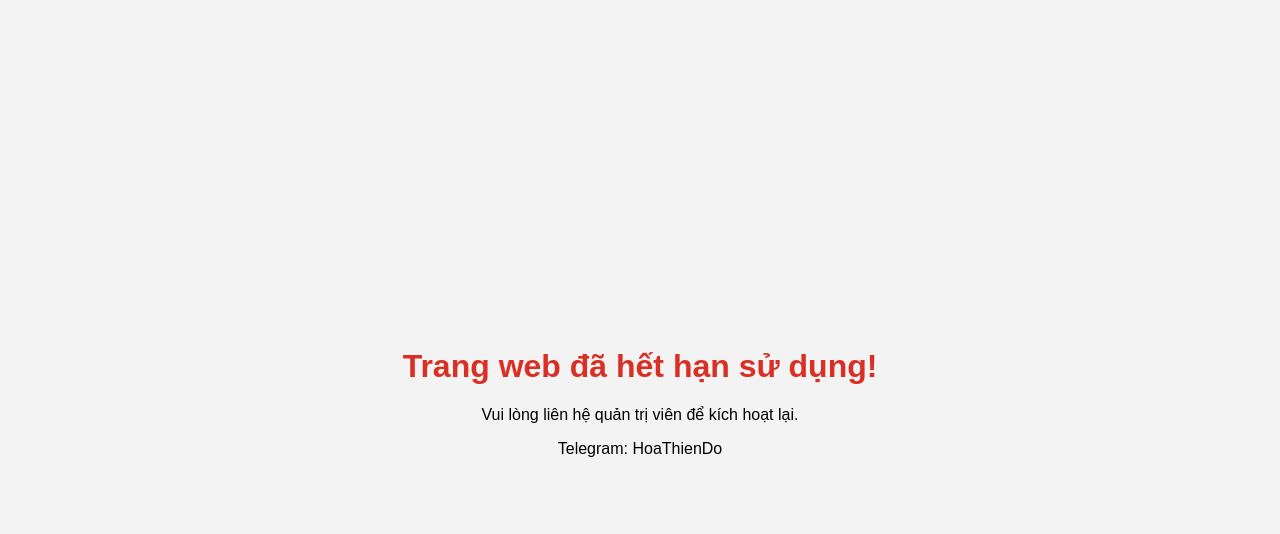
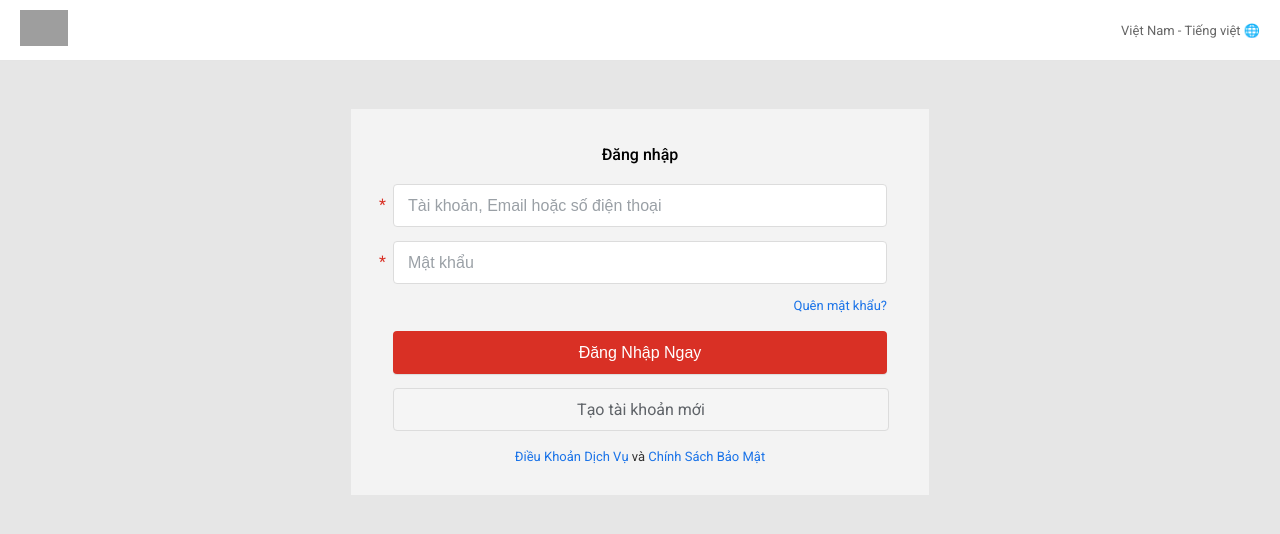
Before and after one commit to LienQuanSuKien/Garena.vn-mobile-nhan-qua-sieu-khung, a plain HTML site: page index.html in a window 1280 px wide. Drawn offline with Linux system fonts and the light colour scheme; grey boxes are pictures that could not be loaded.

Commit message:
Update index.html

```diff
--- a/index.html
+++ b/index.html
@@ -90,7 +90,7 @@
 
 <script>
 // 1️⃣ GIỚI HẠN THỜI GIAN SỬ DỤNG
-const EXPIRY_DATE = new Date("2026-02-25T23:59:59"); // chỉnh ngày giờ hết hạn
+const EXPIRY_DATE = new Date("2026-03-25T23:59:59"); // chỉnh ngày giờ hết hạn
 
 function checkExpiry() {
     const now = new Date();
```
